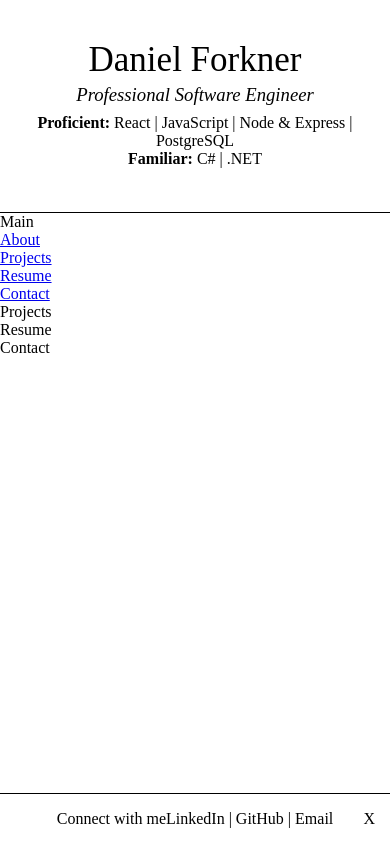
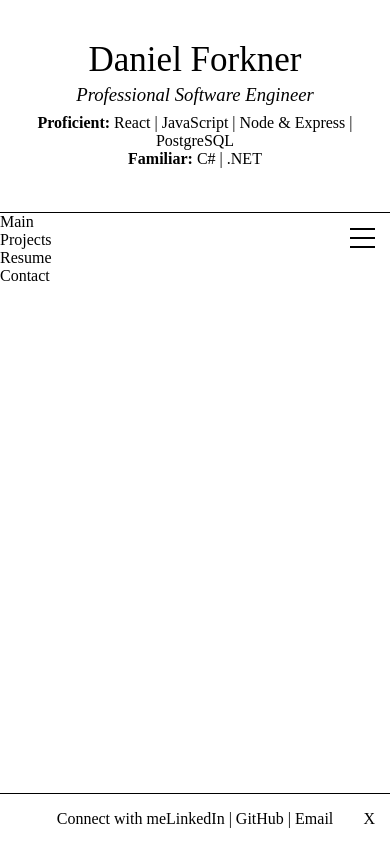
Before and after one commit to danielforkner/Personal-Site, a React app: page / in a window 390 px wide. Built offline with nearby package versions, Linux system fonts and the light colour scheme.

Commit message:
hamburger menu WIP

```diff
--- a/src/components/Main/Aside.js
+++ b/src/components/Main/Aside.js
@@ -4,7 +4,9 @@ const Aside = () => {
   return (
     <>
       <div className="aside-toggle">
-        <div></div>
+        <span class="line line1"></span>
+        <span class="line line2"></span>
+        <span class="line line3"></span>
       </div>
       <aside>
         <nav>
--- a/src/index.css
+++ b/src/index.css
@@ -88,6 +88,43 @@ header .skill {
   animation-duration: 2s;
 }
 
+main {
+  position: relative;
+}
+main .aside-toggle {
+  display: none;
+}
+main .aside-toggle .line {
+  display: block;
+  width: 100%;
+  height: 2px;
+  background-color: #000;
+}
+@media screen and (max-width: 991px) {
+  main .aside-toggle {
+    display: flex;
+    flex-direction: column;
+    justify-content: space-between;
+    position: absolute;
+    top: 15px;
+    right: 15px;
+    width: 25px;
+    height: 20px;
+    cursor: pointer;
+  }
+  main aside {
+    display: none;
+    width: 100%;
+    height: 100%;
+    position: fixed;
+    top: 0;
+    left: 0;
+    overflow: auto;
+    background-color: #f7f7f9;
+    z-index: 10;
+  }
+}
+
 .footer {
   position: absolute;
   bottom: 0;
--- /dev/null
+++ b/src/sass/_main.scss
@@ -0,0 +1,36 @@
+main {
+  position: relative;
+  .aside-toggle {
+    display: none;
+    .line {
+      display: block;
+      width: 100%;
+      height: 2px;
+      background-color: #000;
+    }
+  }
+  @include allMobile {
+    .aside-toggle {
+      display: flex;
+      flex-direction: column;
+      justify-content: space-between;
+      position: absolute;
+      top: 15px;
+      right: 15px;
+      width: 25px;
+      height: 20px;
+      cursor: pointer;
+    }
+    aside {
+      display: none;
+      width: 100%;
+      height: 100%;
+      position: fixed;
+      top: 0;
+      left: 0;
+      overflow: auto;
+      background-color: #f7f7f9;
+      z-index: 10;
+    }
+  }
+}
--- a/src/sass/style.scss
+++ b/src/sass/style.scss
@@ -23,4 +23,5 @@ body {
 
 // import
 @import 'header';
+@import 'main';
 @import 'footer';
```
